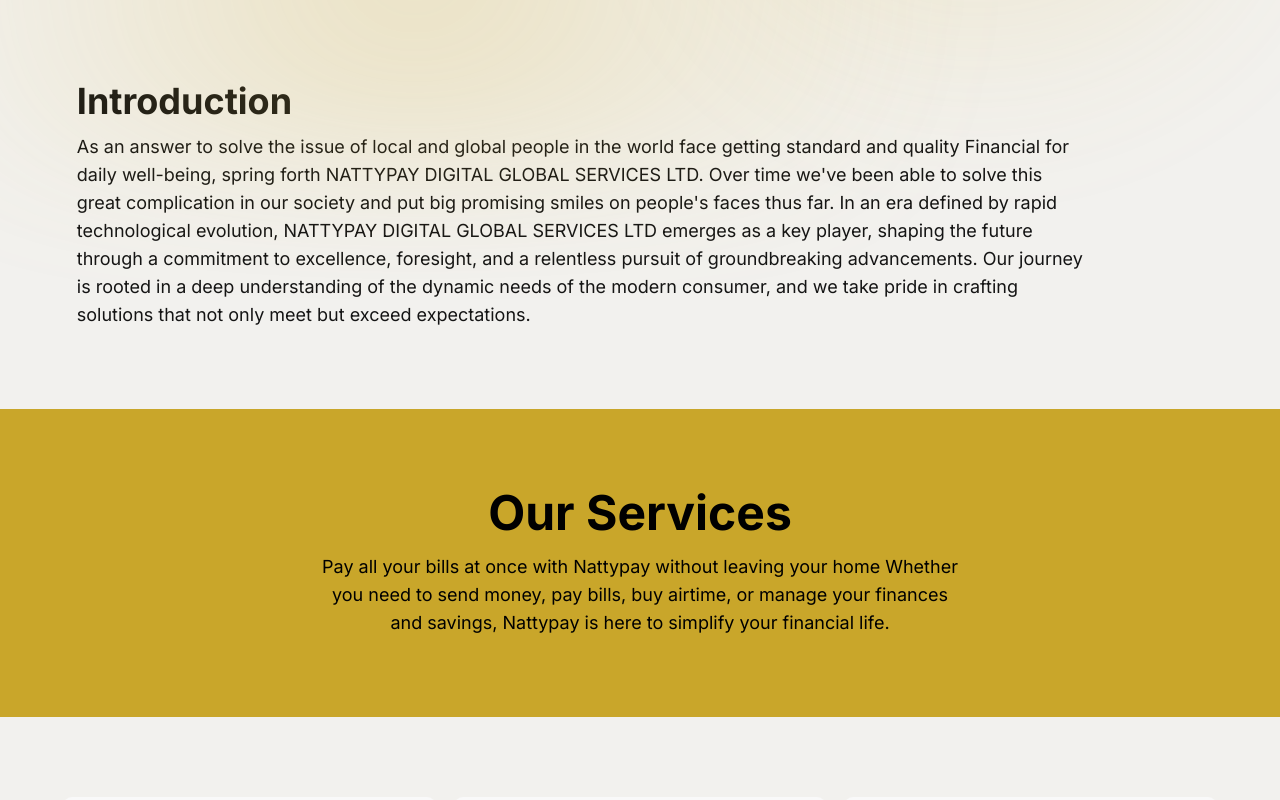
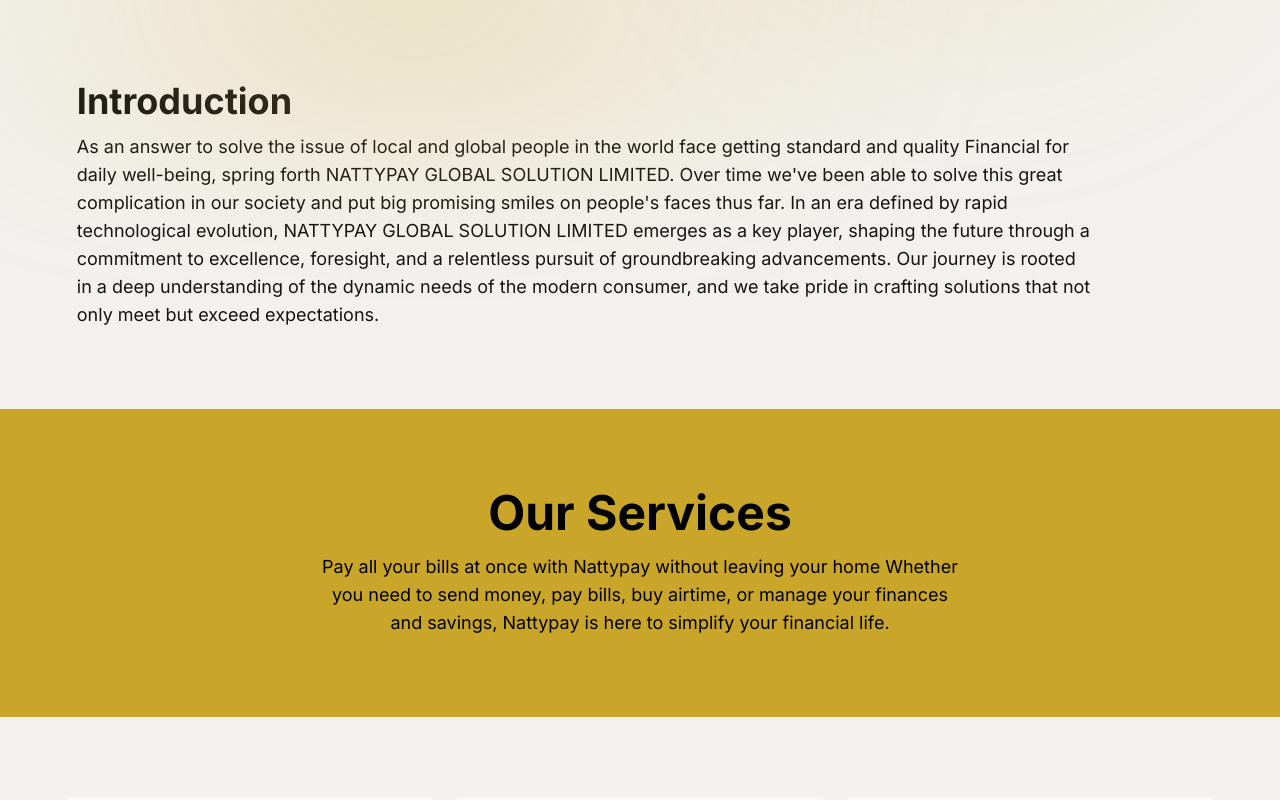
Before and after one commit to codepeepsdevs/natty-pay, a Next.js app: page / in a window 1280 px wide. Shown: the part 660-1460 px from the top of the page. Built offline with nearby package versions, Linux system fonts and the light colour scheme.

Commit message:
fix some issue

```diff
--- a/src/components/home/Footer.tsx
+++ b/src/components/home/Footer.tsx
@@ -94,7 +94,7 @@
                   href="/documentation"
                   className="transition-all duration-300 cursor-pointer hover:pl-2"
                 >
-                  Documentation{" "}
+                  Refund Policy{" "}
                 </Link>
                 <Link
                   href="/security"
@@ -115,8 +115,8 @@
                   market road Main market onitsha Anambra state
                 </a>
 
-                <a>+2348131416906</a>
-                <a>nattpay349@gmail.com</a>
+                <a>+2348134146906</a>
+                <a>support@Nattypay.com</a>
               </div>
             </div>
           </div>
@@ -125,7 +125,7 @@
       <div className="sm:border-t border-border-100  w-full flex justify-center">
         <div className="w-[90%] flex flex-col md:flex-row justify-between items-center py-6 sm:py-5">
           <p className="text-sm xs:text-base ">
-            © 2025 Nattpay All rights reserved
+            © {new Date().getFullYear()} Nattpay All rights reserved
           </p>
           <div className="flex space-x-2.5 sm:space-x-4 mt-2.5 xs:mt-4 md:mt-0">
             <a href="#" className=" hover:text-white">
--- a/src/components/home/landingPage/Contact.tsx
+++ b/src/components/home/landingPage/Contact.tsx
@@ -43,12 +43,12 @@
             <div className="flex flex-col gap-2 text-black">
               <div className="flex items-center gap-4">
                 <FaPhone />
-                <p className="text-sm">+2398134146906</p>
+                <p className="text-sm">+2348134146906</p>
               </div>
 
               <div className="flex items-center gap-4">
                 <MdEmail className="text-xl" />
-                <p className="text-sm">nattypay349@gmail.com </p>
+                <p className="text-sm">support@Nattypay.com</p>
               </div>
             </div>
             <motion.div variants={zoomIn(0.2, 0.5)}>
--- a/src/components/home/landingPage/Heroarea.tsx
+++ b/src/components/home/landingPage/Heroarea.tsx
@@ -110,17 +110,17 @@
           <p className="text-sm xs:text-base lg:text-lg leading-[1.6rem] xs:leading-[1.8rem]">
             As an answer to solve the issue of local and global people in the
             world face getting standard and quality Financial for daily
-            well-being, spring forth NATTYPAY DIGITAL GLOBAL SERVICES LTD. Over
-            time we&apos;ve been able to solve this great complication in our
-            society and put big promising smiles on people&apos;s faces thus
-            far. {/* Add margin here for space */}
+            well-being, spring forth NATTYPAY GLOBAL SOLUTION LIMITED. Over time
+            we&apos;ve been able to solve this great complication in our society
+            and put big promising smiles on people&apos;s faces thus far.{" "}
+            {/* Add margin here for space */}
             <span className="sm:hidden block my-4"></span>
-            In an era defined by rapid technological evolution, NATTYPAY DIGITAL
-            GLOBAL SERVICES LTD emerges as a key player, shaping the future
-            through a commitment to excellence, foresight, and a relentless
-            pursuit of groundbreaking advancements. Our journey is rooted in a
-            deep understanding of the dynamic needs of the modern consumer, and
-            we take pride in crafting solutions that not only meet but exceed
+            In an era defined by rapid technological evolution, NATTYPAY GLOBAL
+            SOLUTION LIMITED emerges as a key player, shaping the future through
+            a commitment to excellence, foresight, and a relentless pursuit of
+            groundbreaking advancements. Our journey is rooted in a deep
+            understanding of the dynamic needs of the modern consumer, and we
+            take pride in crafting solutions that not only meet but exceed
             expectations.
           </p>
         </motion.div>
```
